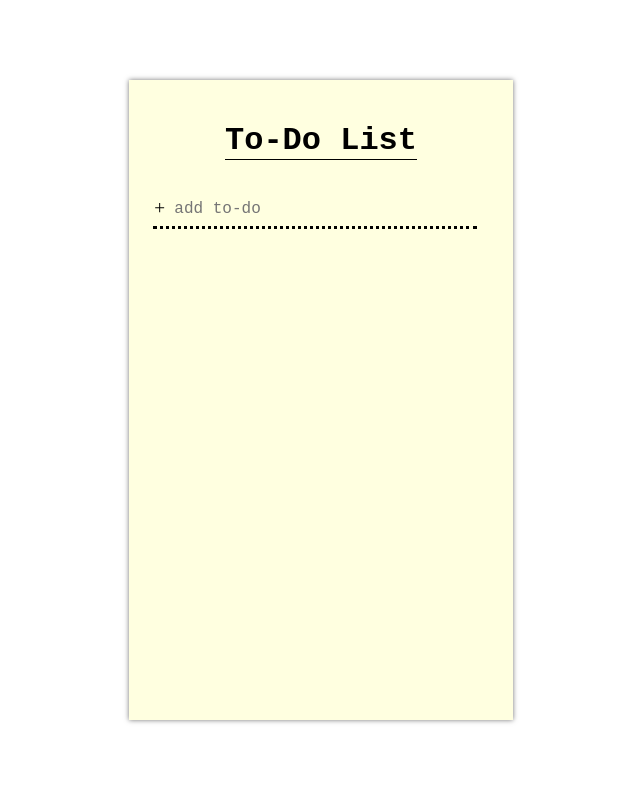
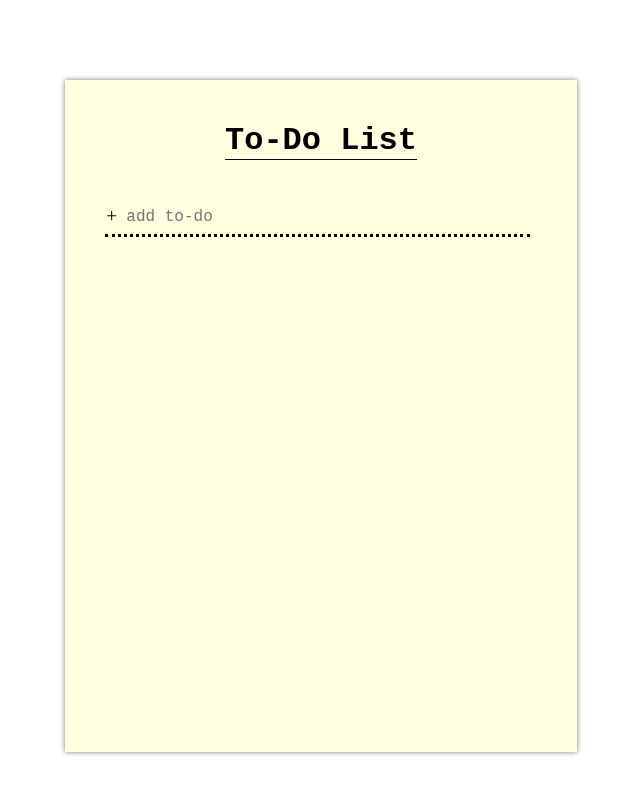
Before and after one commit to rosegolden1677/react-todo-app, a React (Create React App) app: page / in a window 1280 px wide. Shown: the top 794 px of the page, without its empty margins (319-959 px from the left). Built offline with nearby package versions, Linux system fonts and the light colour scheme.

Commit message:
update styles

```diff
--- a/src/App.css
+++ b/src/App.css
@@ -9,17 +9,18 @@
 body,
 input {
   font-family: 'Courier New', Courier, monospace;
-
-  display: flex;
-  justify-content: center;
+  padding-bottom: 3rem;
 }
 
 .todo-container {
   background-color: lightyellow;
   box-shadow: 0px 0px 5px rgba(0,0,0,0.54);
 
-  width: 30vw;
-  height: 80vh;
+  max-width: 32rem;
+  min-height: 42rem;
+
+  margin: 0 auto;
 
   margin-top: 5rem;
+  padding-bottom: 3rem;
 }
--- a/src/components/header.js/Header.css
+++ b/src/components/header.js/Header.css
@@ -1,5 +1,5 @@
 .header-container {
-  height: 10vh;
+  min-height: 5rem;
 
   display: flex;
   justify-content: center;
--- a/src/components/list/List.css
+++ b/src/components/list/List.css
@@ -1,21 +1,24 @@
 .add-todo {
-  margin-top: 2rem;
-  margin-left: 1.5rem;
+  margin-top: 3rem;
+  padding-left: 2.5rem;
 
-  display: flex;
-  align-items: flex-start;
-  flex-direction: column;
+  word-wrap: break-word;
 }
 
 .add-todo input,
 p {
   font-size: 1rem;
+
+  margin: 0;
+  padding: 0;
+}
+
+.add-todo button,
+.add-todo input {
+  background-color: transparent;
 }
 
 .add-todo button {
-  margin: 0;
-  padding: 0;
-
   border: none;
   background-color: transparent;
 
@@ -24,28 +27,29 @@ p {
 
 .add-todo input {
   border: none;
-  padding: 0.5rem;
-  background-color: lightyellow;
+  padding-left: 0.5rem;
 }
 
 .add-todo input:focus {
   outline: none;
 }
 
-form {
-  display: flex;
-
+form,
+.list-item {
   border-bottom: 3px dotted black;
   width: 90%;
+}
+
+form {
+  padding-bottom: 0.5rem;
+
+  display: flex;
 }
 
 .list-item {
   display: flex;
   margin-top: 1rem;
   padding: 0.5rem 0.5rem 0.5rem 0rem;
-
-  border-bottom: 3px dotted black;
-  width: 90%;
 }
 
 .list-item input {
```
